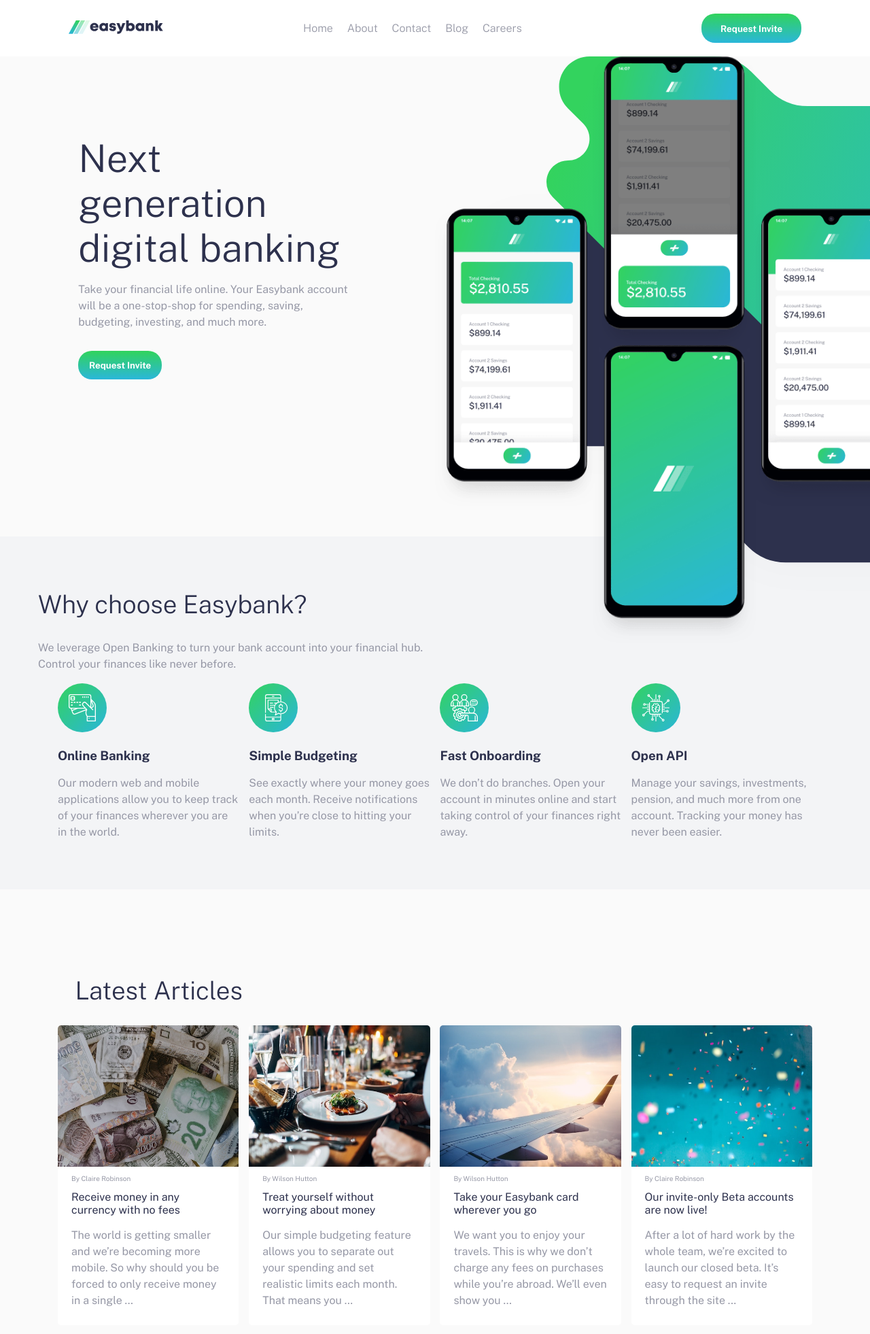
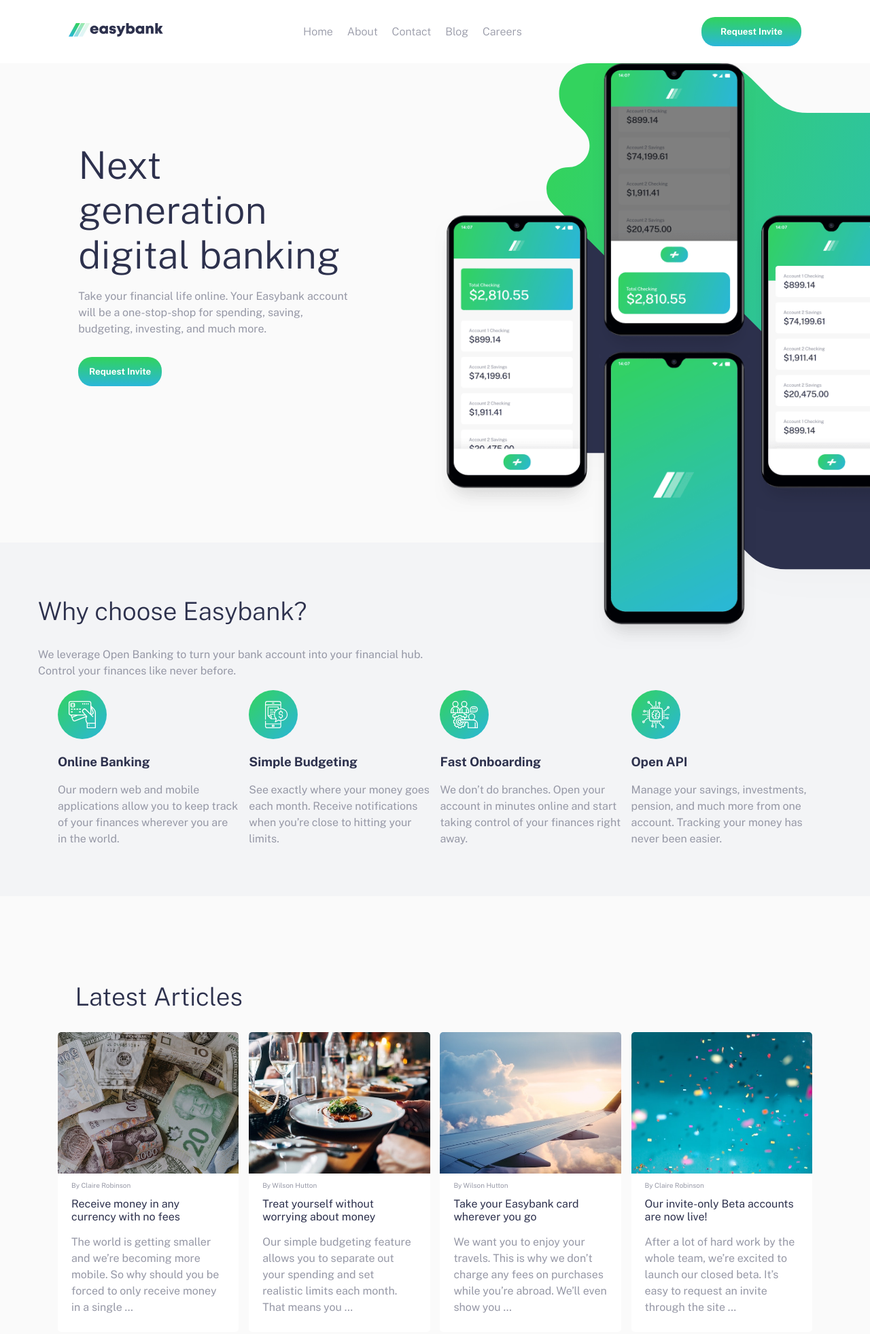
Before and after one commit to EsraaGamal-22/easybank-landing-page, a plain HTML site: page index.html in a window 1280 px wide. Shown: the top 1962 px of the page at 68% size. Drawn offline with nearby package versions, Linux system fonts and the light colour scheme.

Commit message:
Update style.css

```diff
--- a/style.css
+++ b/style.css
@@ -25,7 +25,7 @@ p{
 
 }
 header{
-    padding: 0.5em 1em;
+    padding: 0.8em 1em;
 }
 .head-nor{
     opacity: 1;
@@ -188,6 +188,7 @@ button:hover{
    height: 100%;
    border-top-left-radius: 5px;
    border-top-right-radius: 5px;
+   object-fit: cover;
 
 }
 .art-content{
@@ -323,7 +324,7 @@ footer{
     }
 
     .nav-link:hover{
-        padding-bottom: 1.5em;
+        padding-bottom: 1.9em;
         color:hsl(233, 26%, 24%);
     }
     .img-intro{
```
